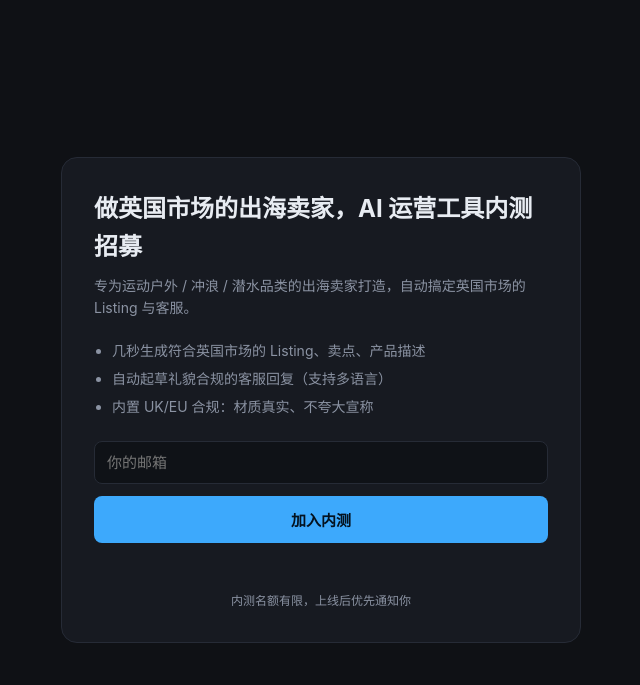
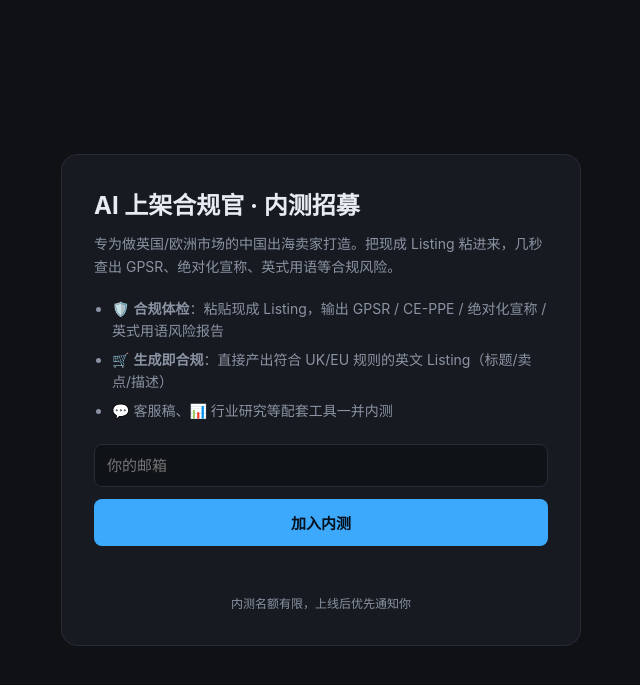
Before and after one commit to HZPortGlobal/opc-ai-agent, a Flask app: page /waitlist in a window 1280 px wide. Shown: the top 685 px of the page, without its empty margins (319-959 px from the left). Run offline with Flask 3, Linux system fonts and the light colour scheme.

Commit message:
update templates/waitlist.html

```diff
--- a/templates/waitlist.html
+++ b/templates/waitlist.html
@@ -3,7 +3,7 @@
 <head>
 <meta charset="utf-8" />
 <meta name="viewport" content="width=device-width, initial-scale=1" />
-<title>内测招募 · 做英国市场的出海卖家 AI 运营工具</title>
+<title>内测招募 · AI 上架合规官（做英国/欧洲市场的出海卖家）</title>
 <style>
   :root{--bg:#0f1115;--panel:#171a21;--line:#262b36;--txt:#e8ecf2;--mut:#8b93a3;--acc:#3da9fc;--acc2:#2ee6a6}
   *{box-sizing:border-box}
@@ -25,12 +25,12 @@
 </head>
 <body>
 <div class="box">
-  <h1>做英国市场的出海卖家，AI 运营工具内测招募</h1>
-  <p class="lead">专为运动户外 / 冲浪 / 潜水品类的出海卖家打造，自动搞定英国市场的 Listing 与客服。</p>
+  <h1>AI 上架合规官 · 内测招募</h1>
+  <p class="lead">专为做英国/欧洲市场的中国出海卖家打造。把现成 Listing 粘进来，几秒查出 GPSR、绝对化宣称、英式用语等合规风险。</p>
   <ul>
-    <li>几秒生成符合英国市场的 Listing、卖点、产品描述</li>
-    <li>自动起草礼貌合规的客服回复（支持多语言）</li>
-    <li>内置 UK/EU 合规：材质真实、不夸大宣称</li>
+    <li>🛡️ <b>合规体检</b>：粘贴现成 Listing，输出 GPSR / CE-PPE / 绝对化宣称 / 英式用语风险报告</li>
+    <li>🛒 <b>生成即合规</b>：直接产出符合 UK/EU 规则的英文 Listing（标题/卖点/描述）</li>
+    <li>💬 客服稿、📊 行业研究等配套工具一并内测</li>
   </ul>
   <input id="email" type="email" placeholder="你的邮箱" />
   <button id="join">加入内测</button>
@@ -38,6 +38,12 @@
   <footer>内测名额有限，上线后优先通知你</footer>
 </div>
 <script>
+  function getUid(){
+    let u = localStorage.getItem('uid');
+    if(!u){ u = (crypto.randomUUID && crypto.randomUUID()) || (Date.now()+''+Math.random()); localStorage.setItem('uid',u); }
+    return u;
+  }
+  const UID = getUid();
   const btn = document.getElementById('join');
   const msg = document.getElementById('msg');
   btn.onclick = async () => {
@@ -47,7 +53,7 @@
     try {
       const r = await fetch('/api/waitlist', {
         method:'POST', headers:{'Content-Type':'application/json'},
-        body: JSON.stringify({email, source:'waitlist_page'})
+        body: JSON.stringify({email, source:'waitlist_page', uid:UID})
       });
       const d = await r.json();
       if (!r.ok) { msg.className='msg err'; msg.textContent = d.error || '提交失败'; }
```
